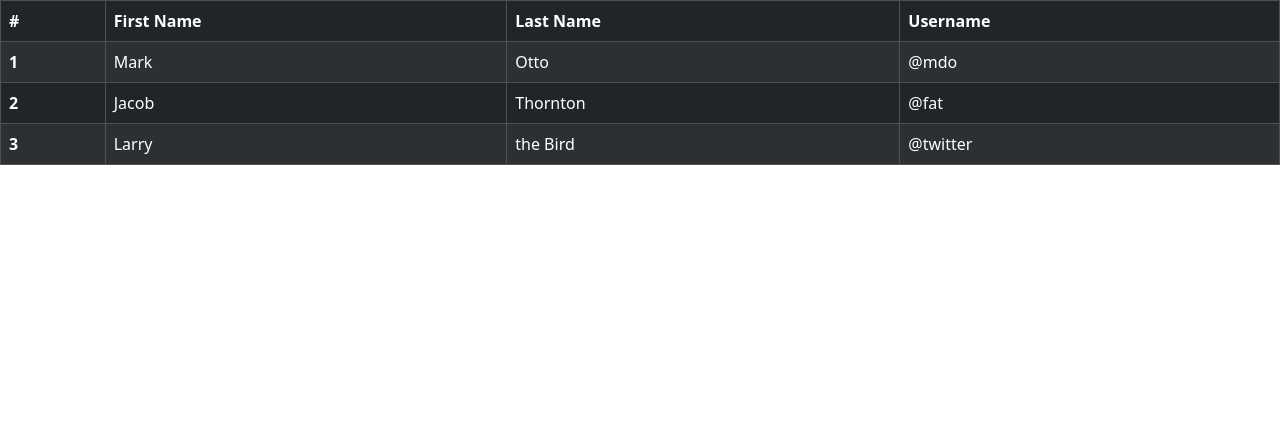
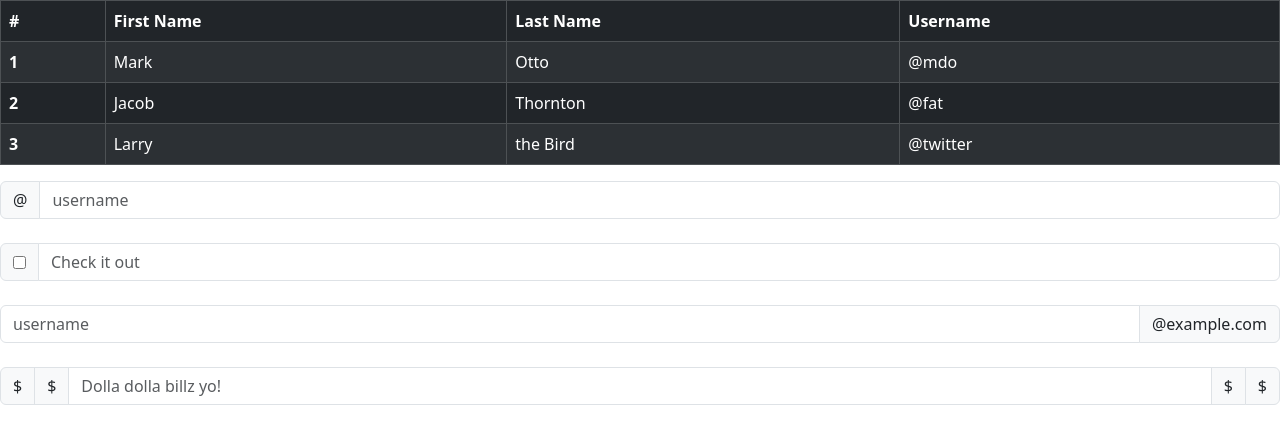
Before and after one commit to Evrenefeb/my-react-app, a React (Vite) app: page / in a window 1280 px wide. Shown: the top 444 px of the page. Built offline with nearby package versions, Linux system fonts and the light colour scheme.

Commit message:
forms bracnh

```diff
--- a/src/App.jsx
+++ b/src/App.jsx
@@ -1,15 +1,17 @@
 import 'bootstrap/dist/css/bootstrap.min.css';
 import UserTable from './UserTable';
+import Forms from './assets/components/forms';
 
 function App() {
 
   return(
     <>
       <UserTable />
+      <Forms />
     </>
 
   );
 
 }
-
+// deneme
 export default App
--- /dev/null
+++ b/src/assets/components/Forms.jsx
@@ -0,0 +1,53 @@
+import React from 'react' // Component import etmeye gerek yok
+import { InputGroup , InputGroupText , Input } from 'reactstrap';
+
+// Sadece "function" veya "const" diyoruz
+ function Forms() {
+  return (
+
+      <div>
+  <InputGroup>
+    <InputGroupText>
+      @
+    </InputGroupText>
+    <Input placeholder="username" />
+  </InputGroup>
+  <br />
+  <InputGroup>
+    <InputGroupText>
+      <Input
+        addon
+        aria-label="Checkbox for following text input"
+        type="checkbox"
+      />
+    </InputGroupText>
+    <Input placeholder="Check it out" />
+  </InputGroup>
+  <br />
+  <InputGroup>
+    <Input placeholder="username" />
+    <InputGroupText>
+      @example.com
+    </InputGroupText>
+  </InputGroup>
+  <br />
+  <InputGroup>
+    <InputGroupText>
+      $
+    </InputGroupText>
+    <InputGroupText>
+      $
+    </InputGroupText>
+    <Input placeholder="Dolla dolla billz yo!" />
+    <InputGroupText>
+      $
+    </InputGroupText>
+    <InputGroupText>
+      $
+    </InputGroupText>
+  </InputGroup>
+</div>
+  )
+}
+
+export default Forms;
```
